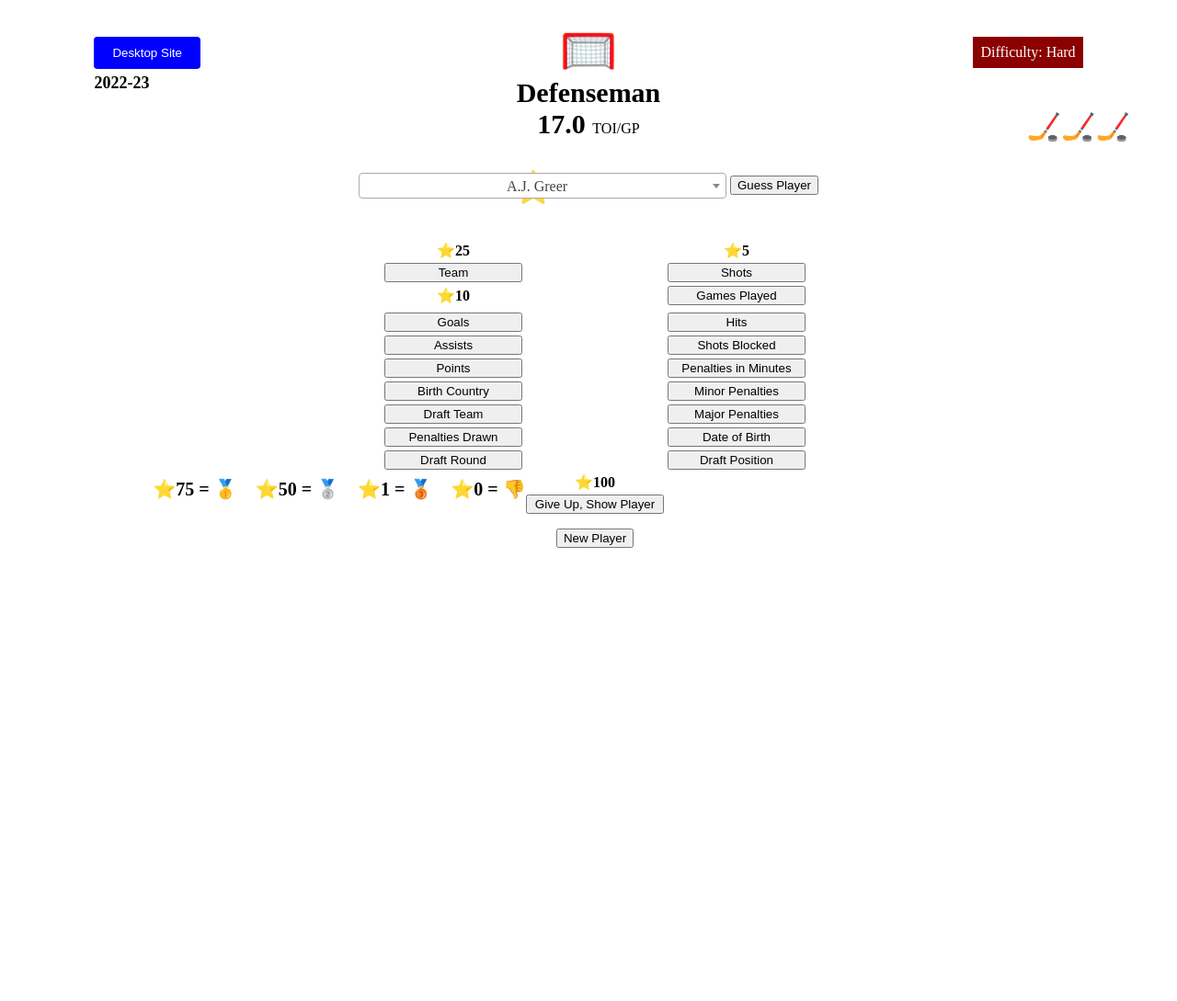
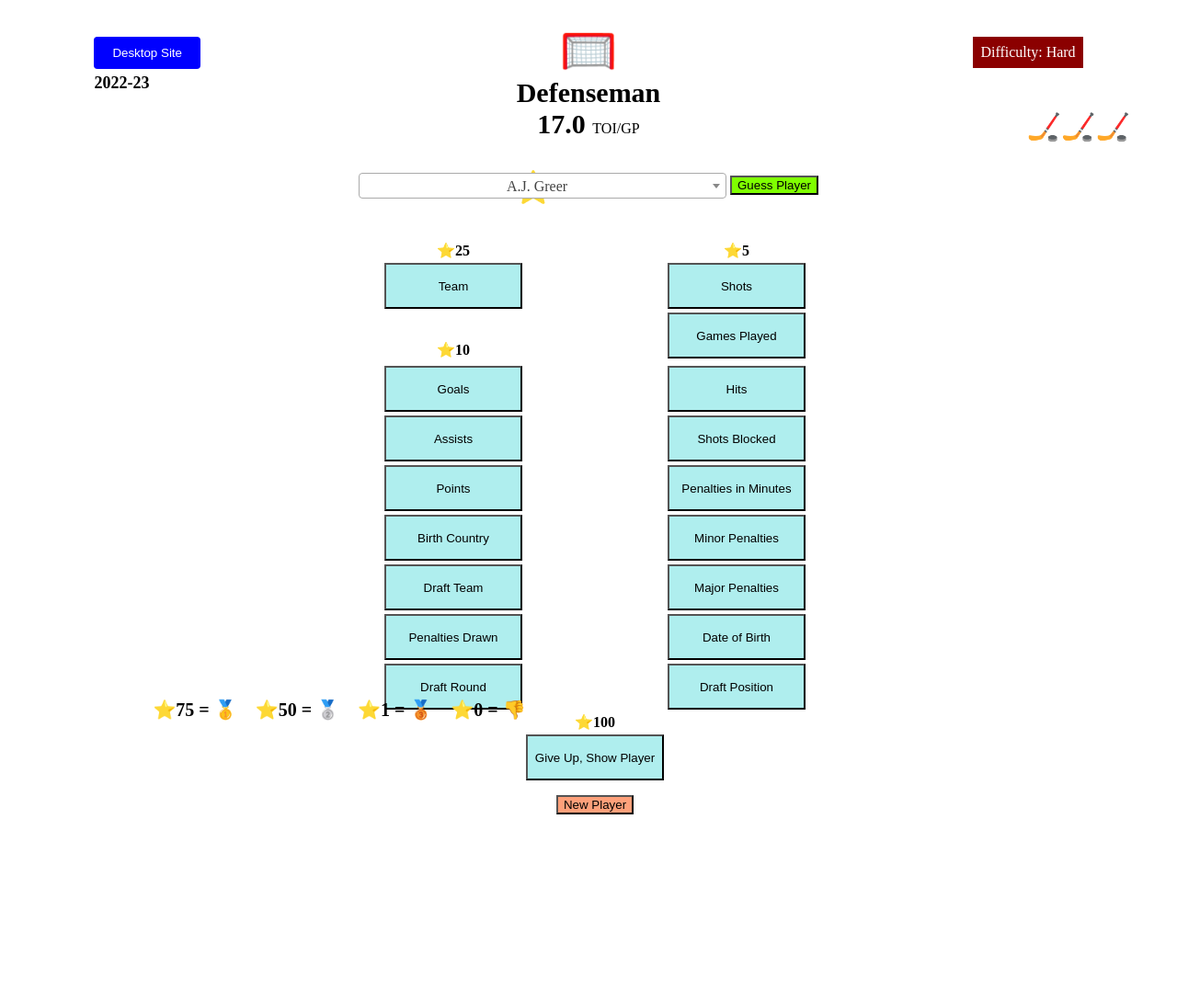
Before and after one commit to hatch47/guessThePlayer, a PHP site: page /guesstheplayer/mobile.php in a window 1280 px wide. Shown: the top 1089 px of the page at 92% size. Run offline with PHP 8.4, Linux system fonts and the light colour scheme; data comes from the database, SQL or seed files in the repository.

Commit message:
mobile and web button update

```diff
--- a/mobile.php
+++ b/mobile.php
@@ -23,7 +23,7 @@ $points = "100";
 
 // Set rules location
 // echo '<div style="position: absolute; bottom: 25%; left: 45%;">';
-echo '<div style="position: absolute; top: 65%; left: 13%;">';
+echo '<div style="position: absolute; bottom: 2%; left: 13%;">';
 echo '<p style="display: inline; font-size: 20px; margin: 0;"><b>&#11088;75 = &#129351;</b></p><span style="color: white;">.....</span>';
 echo '<p style="display: inline; font-size: 20px; margin: 0;"><b>&#11088;50 = &#129352;</b></p><span style="color: white;">.....</span>';
 echo '<p style="display: inline; font-size: 20px; margin: 0;"><b>&#11088;1 = &#129353;</b></p><span style="color: white;">.....</span>';
@@ -84,7 +84,7 @@ while ($row = mysqli_fetch_assoc($result)) {
 }
 $dropdown .= '</select> ';
 // $dropdown .= '<input type="submit" name="submit" value="Guess Player" onclick="submitForm(event)">';
-$dropdown .= '<input type="submit" name="submit" value="Guess Player" onclick="submitForm(event);">';
+$dropdown .= '<input type="submit" name="submit" value="Guess Player" style="background-color: Chartreuse;" onclick="submitForm(event);">';
 $dropdown .= '</form>';
 
 $dropdown .= '<script>';
@@ -165,17 +165,17 @@ echo '</tr>';
 // Button and result for Team and Shots
 // echo '<tr><td style="text-align: center;"><b> &#11088;25</b></tr></td>';
 echo '<tr>';
-echo '<td><button style="width: 150px;" onclick="subtract25Points(); toggleVisibility(\'team\');">Team</button></td>';
+echo '<td><button style="width: 150px; height: 50px; background-color: PaleTurquoise;" onclick="subtract25Points(); toggleVisibility(\'team\');">Team</button></td>';
 echo '<td><div id="team" style="display: none;"><b>' . $selectedPlayer['team'] . '</b></div></td>';
-echo '<td><button style="width: 150px;" onclick="subtract5Points(); toggleVisibility(\'shots\')">Shots</button></td>';
+echo '<td><button style="width: 150px; height: 50px; background-color: PaleTurquoise;" onclick="subtract5Points(); toggleVisibility(\'shots\')">Shots</button></td>';
 echo '<td><div id="shots" style="display: none;"><b>' . $selectedPlayer['shots'] . '</b></div></td>';
 echo '</tr>';
 
 // Button and result for 10 points and games played
 echo '<tr>';
-echo '<td style="text-align: center;"><b> &#11088;10</b></td>';
+echo '<td style="text-align: center; vertical-align: bottom;"><b> &#11088;10</b></td>';
 echo '<td style="width: 175px;"><div id="team" style="display: none;"></div></td>';
-echo '<td><button style="width: 150px;" onclick="subtract5Points(); toggleVisibility(\'gp\')">Games Played</button></td>';
+echo '<td><button style="width: 150px; height: 50px; background-color: PaleTurquoise;" onclick="subtract5Points(); toggleVisibility(\'gp\')">Games Played</button></td>';
 echo '<td><div id="gp" style="display: none;"><b>' . $selectedPlayer['gp'] . '</b></div></td>';
 echo '</tr>';
 
@@ -183,57 +183,57 @@ echo '</tr>';
 echo '<tr><td></tr></td>';
 // echo '<tr><td style="text-align: center;"><b> &#11088;10</b></tr></td>';
 echo '<tr>';
-echo '<td><button style="width: 150px;" onclick="subtract10Points(); toggleVisibility(\'goals\')">Goals</button></td>';
+echo '<td><button style="width: 150px; height: 50px; background-color: PaleTurquoise;" onclick="subtract10Points(); toggleVisibility(\'goals\')">Goals</button></td>';
 echo '<td style="width: 175px;"><div id="goals" style="display: none;"><b>' . $selectedPlayer['goals'] . '</b></div></td>';
-echo '<td><button style="width: 150px;" onclick="subtract5Points(); toggleVisibility(\'hits\')">Hits</button></td>';
+echo '<td><button style="width: 150px; height: 50px; background-color: PaleTurquoise;" onclick="subtract5Points(); toggleVisibility(\'hits\')">Hits</button></td>';
 echo '<td><div id="hits" style="display: none;"><b>' . $selectedPlayer['hits'] . '</b></div></td>';
 echo '</tr>';
 
 // Button and result for Assists and Blocked Shots
 echo '<tr>';
-echo '<td><button style="width: 150px;" onclick="subtract10Points(); toggleVisibility(\'totalassists\')">Assists</button></td>';
+echo '<td><button style="width: 150px; height: 50px; background-color: PaleTurquoise;" onclick="subtract10Points(); toggleVisibility(\'totalassists\')">Assists</button></td>';
 echo '<td><div id="totalassists" style="display: none;"><b>' . $selectedPlayer['totalassists'] . '</b></div></td>';
-echo '<td><button style="width: 150px;" onclick="subtract5Points(); toggleVisibility(\'shotsblocked\')">Shots Blocked</button></td>';
+echo '<td><button style="width: 150px; height: 50px; background-color: PaleTurquoise;" onclick="subtract5Points(); toggleVisibility(\'shotsblocked\')">Shots Blocked</button></td>';
 echo '<td><div id="shotsblocked" style="display: none;"><b>' . $selectedPlayer['shotsblocked'] . '</b></div></td>';
 echo '</tr>';
 
 // Button and result for Points and Penalties in Minutes
 echo '<tr>';
-echo '<td><button style="width: 150px;" onclick="subtract10Points(); toggleVisibility(\'totalpoints\')">Points</button></td>';
+echo '<td><button style="width: 150px; height: 50px; background-color: PaleTurquoise;" onclick="subtract10Points(); toggleVisibility(\'totalpoints\')">Points</button></td>';
 echo '<td><div id="totalpoints" style="display: none;"><b>' . $selectedPlayer['totalpoints'] . '</b></div></td>';
-echo '<td><button style="width: 150px;" onclick="subtract5Points(); toggleVisibility(\'pim\')">Penalties in Minutes</button></td>';
+echo '<td><button style="width: 150px; height: 50px; background-color: PaleTurquoise;" onclick="subtract5Points(); toggleVisibility(\'pim\')">Penalties in Minutes</button></td>';
 echo '<td><div id="pim" style="display: none;"><b>' . $selectedPlayer['pim'] . '</b></div></td>';
 echo '</tr>';
 
 // Button and result for Birth Country and Minor Penalties
 echo '<tr>';
-echo '<td><button style="width: 150px;" onclick="subtract10Points(); toggleVisibility(\'birthcountry\')">Birth Country</button></td>';
+echo '<td><button style="width: 150px; height: 50px; background-color: PaleTurquoise;" onclick="subtract10Points(); toggleVisibility(\'birthcountry\')">Birth Country</button></td>';
 echo '<td><div id="birthcountry" style="display: none;"><b>' . $selectedPlayer['birthcountry'] . '</b></div></td>';
-echo '<td><button style="width: 150px;" onclick="subtract5Points(); toggleVisibility(\'minorpenalties\')">Minor Penalties</button></td>';
+echo '<td><button style="width: 150px; height: 50px; background-color: PaleTurquoise;" onclick="subtract5Points(); toggleVisibility(\'minorpenalties\')">Minor Penalties</button></td>';
 echo '<td><div id="minorpenalties" style="display: none;"><b>' . $selectedPlayer['minorpenalties'] . '</b></div></td>';
 echo '</tr>';
 
 // Button and result for Draft Team and Major Penalties
 echo '<tr>';
-echo '<td><button style="width: 150px;" onclick="subtract10Points(); toggleVisibility(\'draftteam\')">Draft Team</button></td>';
+echo '<td><button style="width: 150px; height: 50px; background-color: PaleTurquoise;" onclick="subtract10Points(); toggleVisibility(\'draftteam\')">Draft Team</button></td>';
 echo '<td><div id="draftteam" style="display: none;"><b>' . $selectedPlayer['draftteam'] . '</b></div></td>';
-echo '<td><button style="width: 150px;" onclick="subtract5Points(); toggleVisibility(\'majorpenalties\')">Major Penalties</button></td>';
+echo '<td><button style="width: 150px; height: 50px; background-color: PaleTurquoise;" onclick="subtract5Points(); toggleVisibility(\'majorpenalties\')">Major Penalties</button></td>';
 echo '<td><div id="majorpenalties" style="display: none;"><b>' . $selectedPlayer['majorpenalties'] . '</b></div></td>';
 echo '</tr>';
 
 // Penalties Drawn and Button for Date of Birth
 echo '<tr>';
-echo '<td><button style="width: 150px;" onclick="subtract10Points(); toggleVisibility(\'penaltiesdrawn\')">Penalties Drawn</button></td>';
+echo '<td><button style="width: 150px; height: 50px; background-color: PaleTurquoise;" onclick="subtract10Points(); toggleVisibility(\'penaltiesdrawn\')">Penalties Drawn</button></td>';
 echo '<td><div id="penaltiesdrawn" style="display: none;"><b>' . $selectedPlayer['penaltiesdrawn'] . '</b></div></td>';
-echo '<td><button style="width: 150px;" onclick="subtract5Points(); toggleVisibility(\'dateofbirth\')">Date of Birth</button></td>';
+echo '<td><button style="width: 150px; height: 50px; background-color: PaleTurquoise;" onclick="subtract5Points(); toggleVisibility(\'dateofbirth\')">Date of Birth</button></td>';
 echo '<td><div id="dateofbirth" style="display: none;"><b>' . $selectedPlayer['dateofbirth'] . '</b></div></td>';
 echo '</tr>';
 
 // button for Draft Round Draft Position
 echo '<tr>';
-echo '<td><button style="width: 150px;" onclick="subtract10Points(); toggleVisibility(\'draftround\')">Draft Round</button></td>';
+echo '<td><button style="width: 150px; height: 50px; background-color: PaleTurquoise;" onclick="subtract10Points(); toggleVisibility(\'draftround\')">Draft Round</button></td>';
 echo '<td><div id="draftround" style="display: none;"><b>' . $selectedPlayer['draftround'] . '</b></div></td>';
-echo '<td><button style="width: 150px;" onclick="subtract5Points(); toggleVisibility(\'overalldraftposition\')">Draft Position</button></td>';
+echo '<td><button style="width: 150px; height: 50px; background-color: PaleTurquoise;" onclick="subtract5Points(); toggleVisibility(\'overalldraftposition\')">Draft Position</button></td>';
 echo '<td><div id="overalldraftposition" style="display: none;"><b>' . $selectedPlayer['overalldraftposition'] . '</b></div></td>';
 echo '</tr>';
 
@@ -246,7 +246,7 @@ echo '</tr>';
 // Empty and // Button and result for Give Up, Show Player
 echo '<tr>';
 echo '<td style="text-align: center;"></td>';
-echo '<td><button style="width: 150px;" onclick="subtract100Points(); toggleVisibility(\'player\')">Give Up, Show Player</button></td>';
+echo '<td><button style="width: 150px; height: 50px; background-color: PaleTurquoise;" onclick="subtract100Points(); toggleVisibility(\'player\')">Give Up, Show Player</button></td>';
 echo '</tr>';
 echo '<tr>';
 echo '<td style="text-align: center;"></td>';
@@ -267,7 +267,7 @@ echo '</tr>';
 echo '<tr>';
 echo '<td style="text-align: center;"></td>';
 echo '<td><form method="post">
-<input type="submit" name="refresh" value="New Player">
+<input type="submit" name="refresh" value="New Player" style="background-color: lightsalmon;">
 </form></td>';
 echo '</tr>';
 echo '<tr>';
```
Also changed, not shown: webapp.php (+20 -20 lines).
